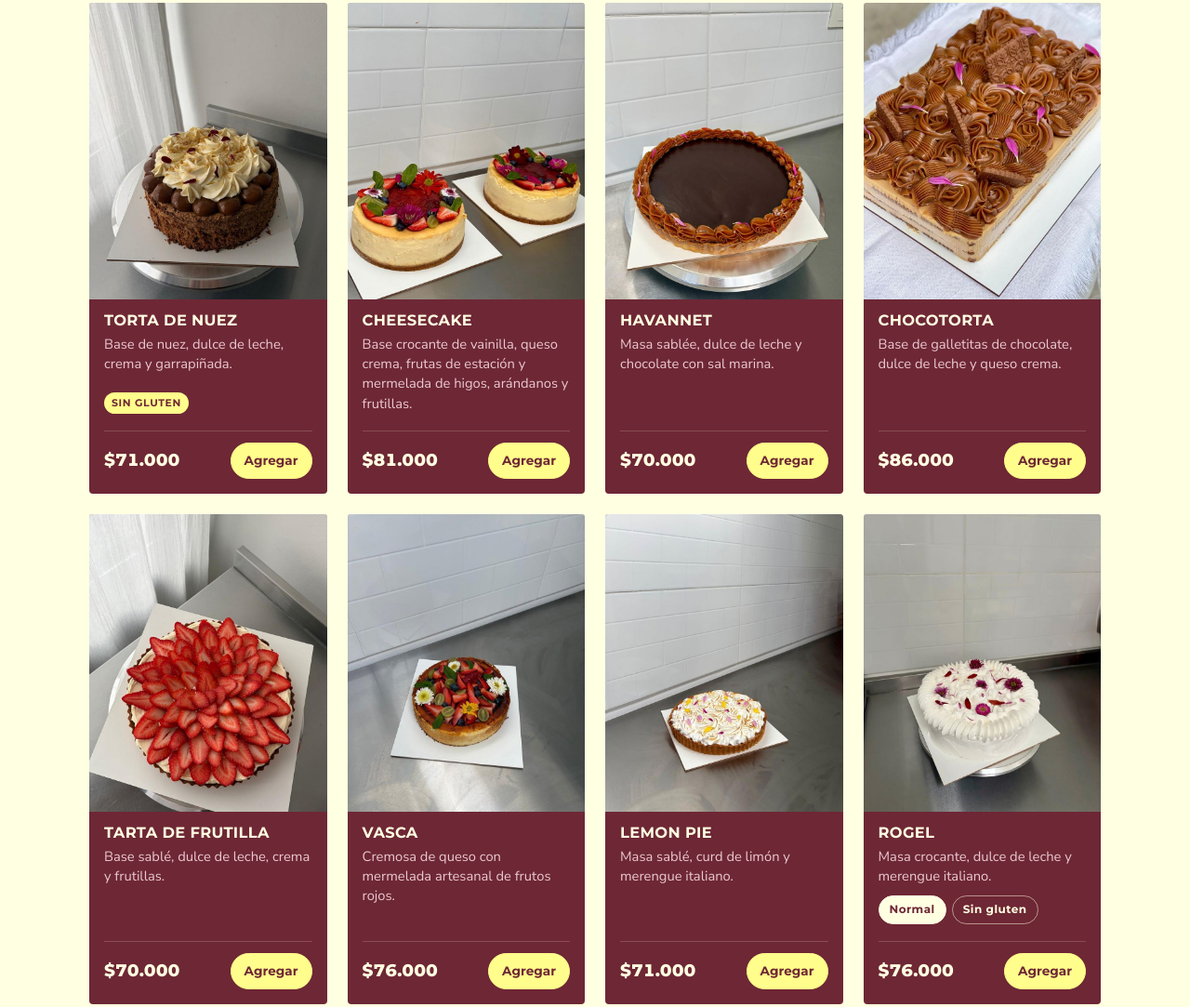
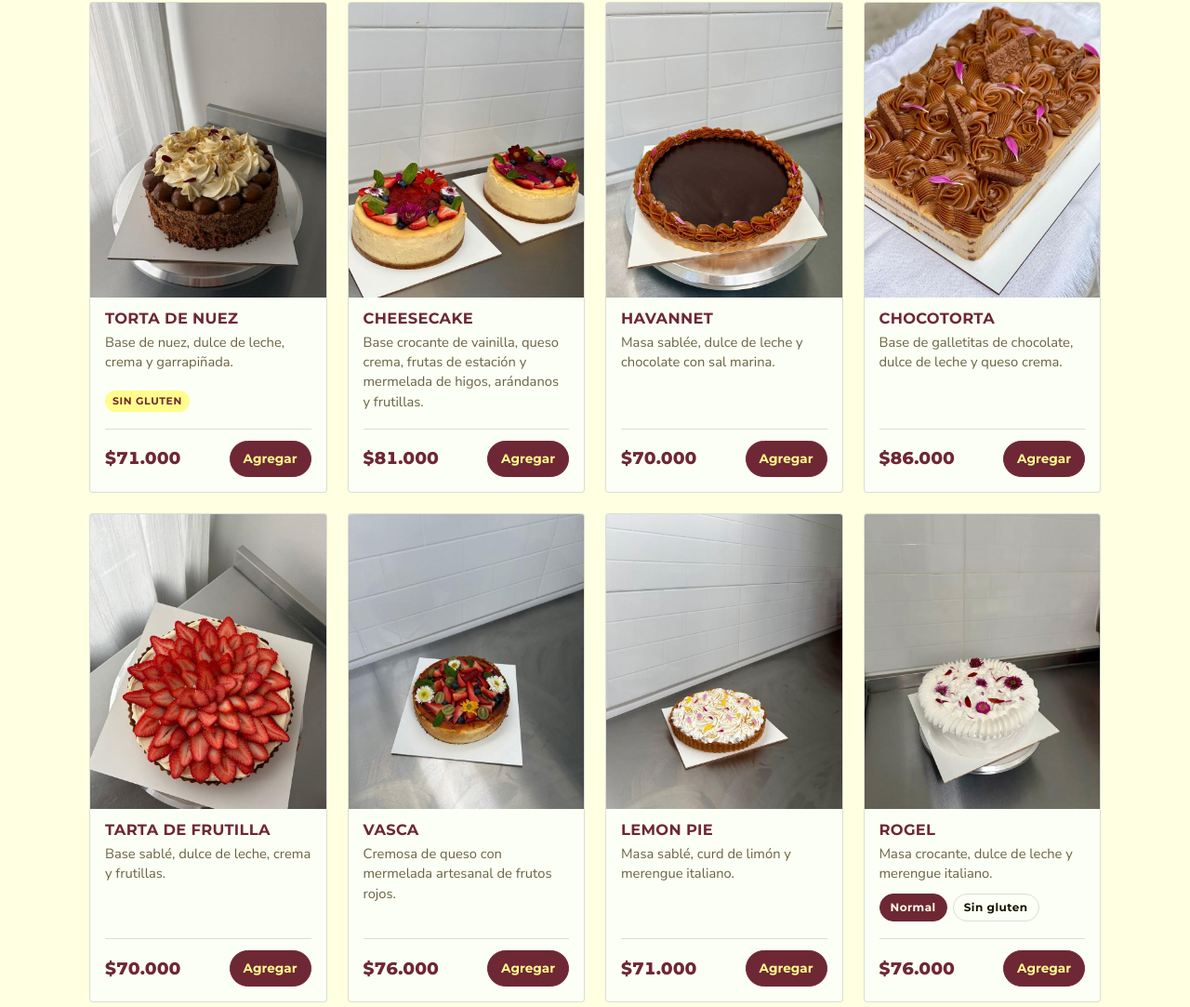
Before and after one commit to jw2zqhs458-dotcom/serenitee, a plain HTML site: page index.html in a window 1280 px wide. Shown: the part 1582-2665 px from the top of the page at 93% size. Drawn offline with Linux system fonts and the light colour scheme.

Commit message:
Tarjetas de producto en cerámica con acentos bordó
Co-Authored-By: Claude Fable 5.1 <noreply@anthropic.com>
Claude-Session: https://claude.ai/code/session_01T1JZanhcNjmzkx7JHGW591

```diff
--- a/index.html
+++ b/index.html
@@ -19,7 +19,7 @@
 :root{
   --manteca:#FFFD8C; --crema:#FFFFE2; --ceramica:#FCFFF5; --bordo:#6E2735; --carbon:#161500;
   --bg:var(--crema); --fg:var(--carbon); --band:var(--crema);
-  --card:var(--bordo); --card-fg:var(--crema); --card-muted:#E9C9CF;
+  --card:var(--ceramica); --card-fg:var(--carbon); --card-muted:#6B6342;
   --muted:#6B6342; --line:rgba(22,21,0,.14); --chip:#FFFD8C; --chip-fg:#6E2735;
   --btn:var(--bordo); --btn-fg:var(--manteca);
   --display:"Montserrat",system-ui,sans-serif; --body:"Nunito Sans","Segoe UI",system-ui,sans-serif;
@@ -80,15 +80,15 @@ section.tight{padding-top:8px}
 .sec-head{display:grid;gap:8px;margin-bottom:28px}
 .sec-head p{margin:0;color:var(--muted);max-width:60ch}
 .grid{display:grid;grid-template-columns:repeat(auto-fill,minmax(250px,1fr));gap:22px}
-.card{display:flex;flex-direction:column;background:var(--card);color:var(--card-fg);border-radius:4px;overflow:hidden;min-width:0}
+.card{display:flex;flex-direction:column;background:var(--card);color:var(--card-fg);border:1px solid var(--line);border-radius:4px;overflow:hidden;min-width:0}
 .card .ph{aspect-ratio:4/5;max-width:100%;overflow:hidden;background:#d8d4c8}
 .card img{width:100%;height:100%;object-fit:cover;display:block;transition:transform .4s}
 .card:hover img{transform:scale(1.03)}
 .card .body{padding:14px 16px 16px;display:flex;flex-direction:column;gap:6px;flex:1}
-.card h3{font-size:1.02rem;font-weight:700;letter-spacing:.02em;text-transform:uppercase}
+.card h3{font-size:1.02rem;font-weight:700;letter-spacing:.02em;text-transform:uppercase;color:var(--bordo)}
 .card p{margin:0;font-size:.92rem;color:var(--card-muted);line-height:1.45;flex:1}
-.card .foot{display:flex;align-items:center;justify-content:space-between;gap:10px;margin-top:12px;padding-top:12px;border-top:1px solid rgba(255,255,226,.18)}
-.price{font-family:var(--display);font-weight:800;font-size:1.15rem;font-variant-numeric:tabular-nums}
+.card .foot{display:flex;align-items:center;justify-content:space-between;gap:10px;margin-top:12px;padding-top:12px;border-top:1px solid var(--line)}
+.price{font-family:var(--display);font-weight:800;font-size:1.15rem;font-variant-numeric:tabular-nums;color:var(--bordo)}
 .price small{font-family:var(--body);font-weight:400;font-size:.8rem;opacity:.85}
 .price small:only-child{font-family:var(--display);font-weight:700;font-size:.9rem;opacity:1}
 .chips{display:flex;gap:6px;flex-wrap:wrap;margin-top:4px}
@@ -128,11 +128,11 @@ footer a{color:inherit}
 
 /* add-to-cart control on cards */
 .card .vars{display:flex;gap:6px;margin-top:4px}
-.card .vars button{font:inherit;font-family:var(--display);font-weight:700;font-size:.75rem;letter-spacing:.04em;cursor:pointer;border-radius:999px;border:1.5px solid rgba(255,255,226,.5);background:transparent;color:var(--card-fg);padding:5px 11px}
-.card .vars button.on{background:var(--card-fg);color:var(--bordo);border-color:var(--card-fg)}
+.card .vars button{font:inherit;font-family:var(--display);font-weight:700;font-size:.75rem;letter-spacing:.04em;cursor:pointer;border-radius:999px;border:1.5px solid var(--line);background:transparent;color:var(--fg);padding:5px 11px}
+.card .vars button.on{background:var(--bordo);color:var(--crema);border-color:var(--bordo)}
 .card .add{display:flex;align-items:center;gap:8px;flex:none}
-.card .add button{font:inherit;font-family:var(--display);font-weight:700;font-size:.85rem;cursor:pointer;border-radius:999px;border:1.5px solid var(--card-fg);background:transparent;color:var(--card-fg);padding:8px 14px}
-.card .add button.primary{background:var(--manteca);color:var(--bordo);border-color:var(--manteca)}
+.card .add button{font:inherit;font-family:var(--display);font-weight:700;font-size:.85rem;cursor:pointer;border-radius:999px;border:1.5px solid var(--bordo);background:transparent;color:var(--bordo);padding:8px 14px}
+.card .add button.primary{background:var(--bordo);color:var(--manteca);border-color:var(--bordo)}
 .card .add .qty{display:none;align-items:center;gap:4px}
 .card.in .add .qty{display:inline-flex}
 .card.in .add .primary{display:none}
```
